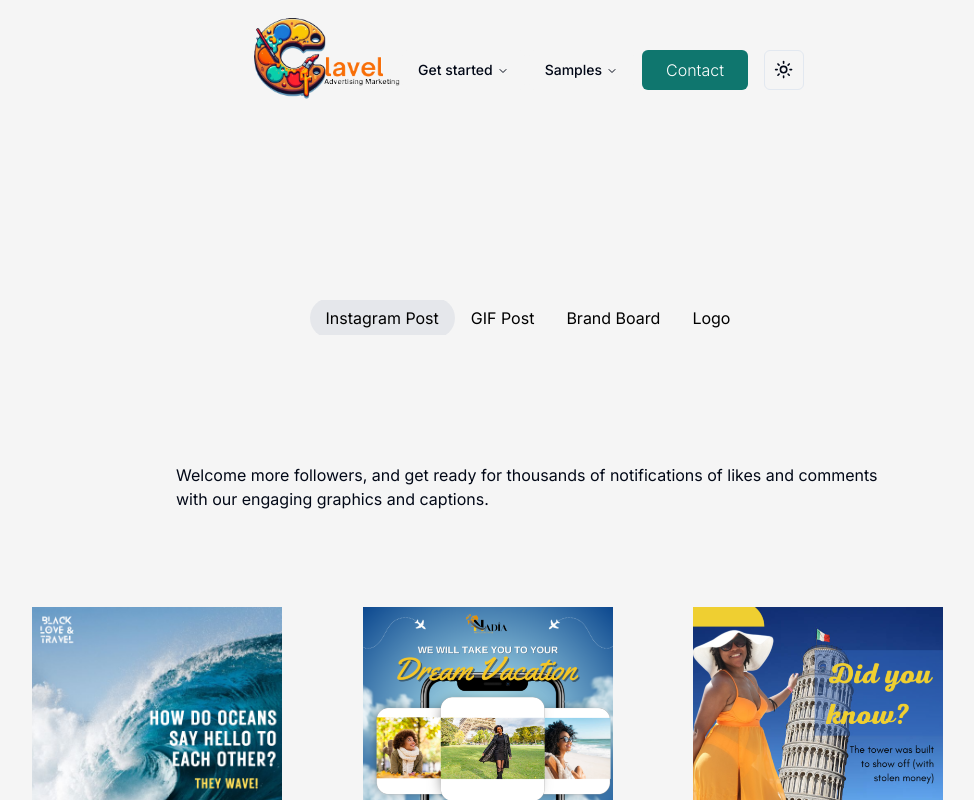
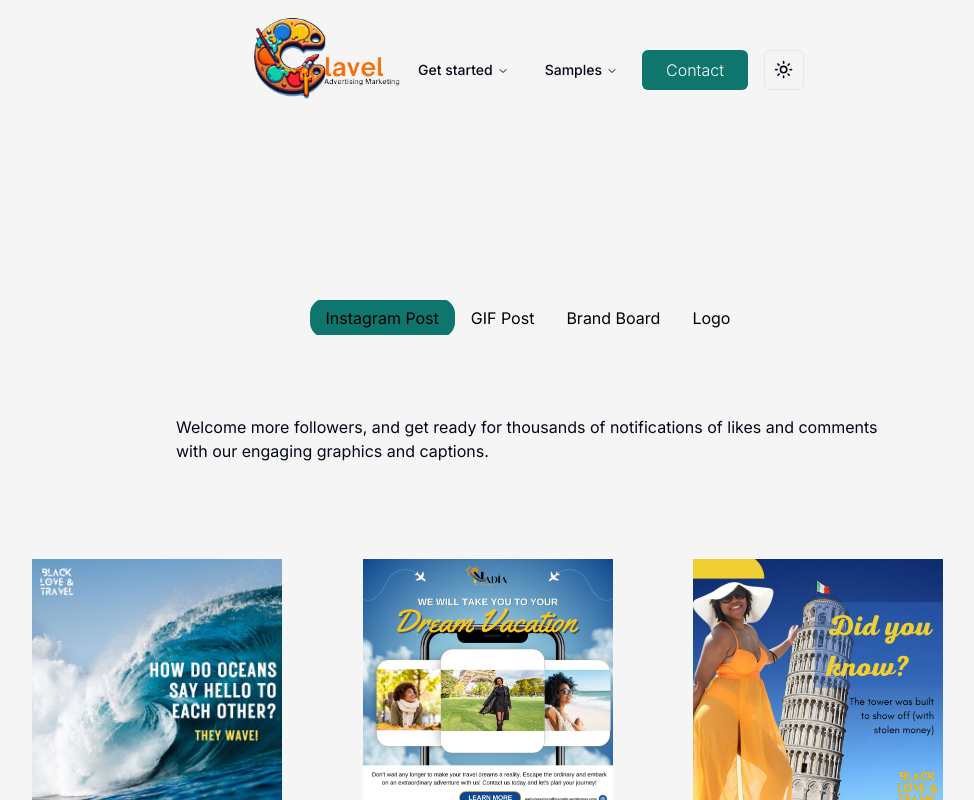
Before and after one commit to clavelian/ClavelAdvertisingMarketing, a Next.js app in the folder cad/: page /samples in a window 1280 px wide. Shown: the top 800 px of the page, without its empty margins (112-1086 px from the left). Built offline with nearby package versions, Linux system fonts and the light colour scheme.

Commit message:
added comment for easier editing

```diff
--- a/cad/components/ui/tabs.tsx
+++ b/cad/components/ui/tabs.tsx
@@ -52,23 +52,24 @@ export const Tabs = ({
             }}
             onMouseEnter={() => setHovering(true)}
             onMouseLeave={() => setHovering(false)}
-            className={cn("relative px-4 py-2 rounded-full", tabClassName)}
+            className={cn("relative px-4 py-2 rounded-full", tabClassName)} //controls how big is the background
             style={{
               transformStyle: "preserve-3d",
             }}
           >
+            {/* background for Insta gif brand and logo */}
             {active.value === tab.value && (
               <motion.div
                 layoutId="clickedbutton"
                 transition={{ type: "spring", bounce: 0.3, duration: 0.6 }}
                 className={cn(
-                  "absolute inset-0 bg-gray-200 dark:bg-zinc-800 rounded-full ",
+                  "absolute inset-0 bg-teal-700 rounded-2xl ",
                   activeTabClassName
                 )}
               />
             )}
-
-            <span className="relative block text-black dark:text-white">
+            {/* font for the above background */}
+            <span className="relative block text-black dark:text-bgcolor-50">
               {tab.title}
             </span>
           </button>
@@ -79,7 +80,7 @@ export const Tabs = ({
         active={active}
         key={active.value}
         hovering={hovering}
-        className={cn("mt-32", contentClassName)}
+        className={cn("mt-20", contentClassName)}
       />
     </>
   );
```
